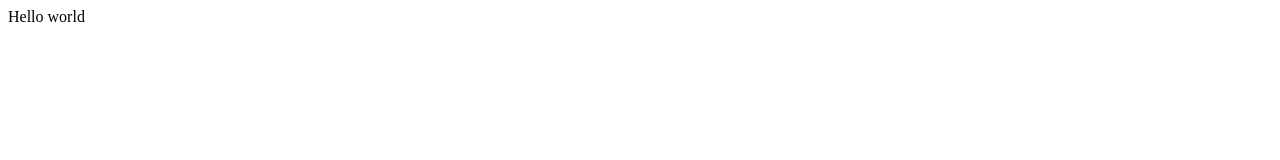
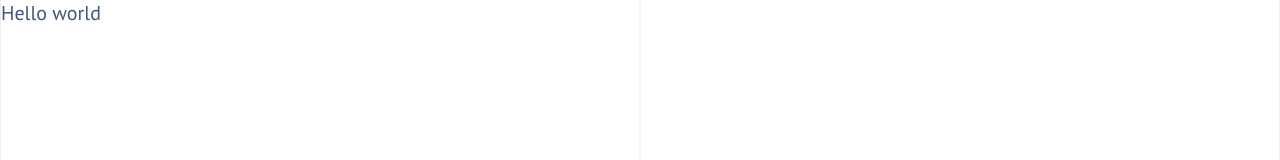
Before and after one commit to NERFTHISPLS/react-task-events, a React app: page / in a window 1280 px wide. Shown: the top 160 px of the page. Built offline with nearby package versions, Linux system fonts and the light colour scheme.

Commit message:
add borders and lines

```diff
--- a/package.json
+++ b/package.json
@@ -49,6 +49,7 @@
   "dependencies": {
     "react": "^19.1.0",
     "react-dom": "^19.1.0",
-    "react-router-dom": "^7.6.3"
+    "react-router-dom": "^7.6.3",
+    "styled-components": "^6.1.19"
   }
 }
--- a/public/index.html
+++ b/public/index.html
@@ -3,7 +3,15 @@
   <head>
     <meta charset="UTF-8" />
     <meta name="viewport" content="width=device-width, initial-scale=1.0" />
-    <title>Document</title>
+
+    <link rel="preconnect" href="https://fonts.googleapis.com" />
+    <link rel="preconnect" href="https://fonts.gstatic.com" crossorigin />
+    <link
+      href="https://fonts.googleapis.com/css2?family=PT+Sans:wght@400;700&display=swap"
+      rel="stylesheet"
+    />
+
+    <title>React | Events</title>
   </head>
   <body>
     <div id="root"></div>
--- a/src/App.tsx
+++ b/src/App.tsx
@@ -1,5 +1,18 @@
+import styled from 'styled-components';
+import HistoricalDates from './components/HistoricalDates';
+import GlobalStyles from './styles/GlobalStyles';
+
+const Container = styled.div`
+  height: 100vh;
+`;
+
 function App() {
-  return <div>Hello world</div>;
+  return (
+    <Container>
+      <HistoricalDates />
+      <GlobalStyles />
+    </Container>
+  );
 }
 
 export default App;
--- /dev/null
+++ b/src/components/HistoricalDates.tsx
@@ -0,0 +1,40 @@
+import styled from 'styled-components';
+
+const Section = styled.section`
+  position: relative;
+  height: 100%;
+  width: 100%;
+  max-width: 1440px;
+  margin: 0 auto;
+  border-left: 1px solid var(--color-dark-blue-10);
+  border-right: 1px solid var(--color-dark-blue-10);
+  font-size: 2rem;
+
+  &::before,
+  &::after {
+    content: '';
+    position: absolute;
+    background-color: var(--color-dark-blue-10);
+    z-index: -1;
+  }
+
+  &::before {
+    top: 45%;
+    transform: translateY(-50%);
+    width: 100%;
+    height: 1px;
+  }
+
+  &::after {
+    left: 50%;
+    transform: translateX(-50%);
+    height: 100%;
+    width: 1px;
+  }
+`;
+
+function HistoricalDates() {
+  return <Section>Hello world</Section>;
+}
+
+export default HistoricalDates;
--- /dev/null
+++ b/src/styles/GlobalStyles.ts
@@ -0,0 +1,72 @@
+import { createGlobalStyle } from 'styled-components';
+
+const GlobalStyles = createGlobalStyle`
+  :root {
+    --color-blue: #3877ee;
+    --color-dark-blue: #42567a;
+    --color-dark-blue-10: rgb(66, 86, 122, 0.1);
+    --color-grey: #303e58
+    --color-light-grey: #f4f5f9
+    --color-purple: #ef5da8;
+  }
+
+  *,
+  *::before,
+  *::after {
+    box-sizing: border-box;
+    padding: 0;
+    margin: 0;
+  }
+
+  html {
+    font-size: 62.5%;
+  }
+
+  body {
+    font-family: "PT Sans", sans-serif;
+    color: var(--color-dark-blue);
+
+    min-height: 100vh;
+  }
+
+  button {
+    font: inherit;
+    color: inherit;
+    cursor: pointer;
+  }
+
+  *:disabled {
+    cursor: not-allowed;
+  }
+
+  button:focus {
+    outline: 2px solid var(--color-blue);
+    outline-offset: -1px;
+  }
+
+  a {
+    color: inherit;
+    text-decoration: none;
+  }
+
+  ul {
+    list-style: none;
+  }
+
+  p,
+  h1,
+  h2,
+  h3,
+  h4,
+  h5,
+  h6 {
+    overflow-wrap: break-word;
+    hyphens: auto;
+  }
+
+  img {
+    max-width: 100%;
+  }
+`;
+
+export default GlobalStyles;
```
Also changed, not shown: 1 other file (tests, documents, lock files or other folders).
